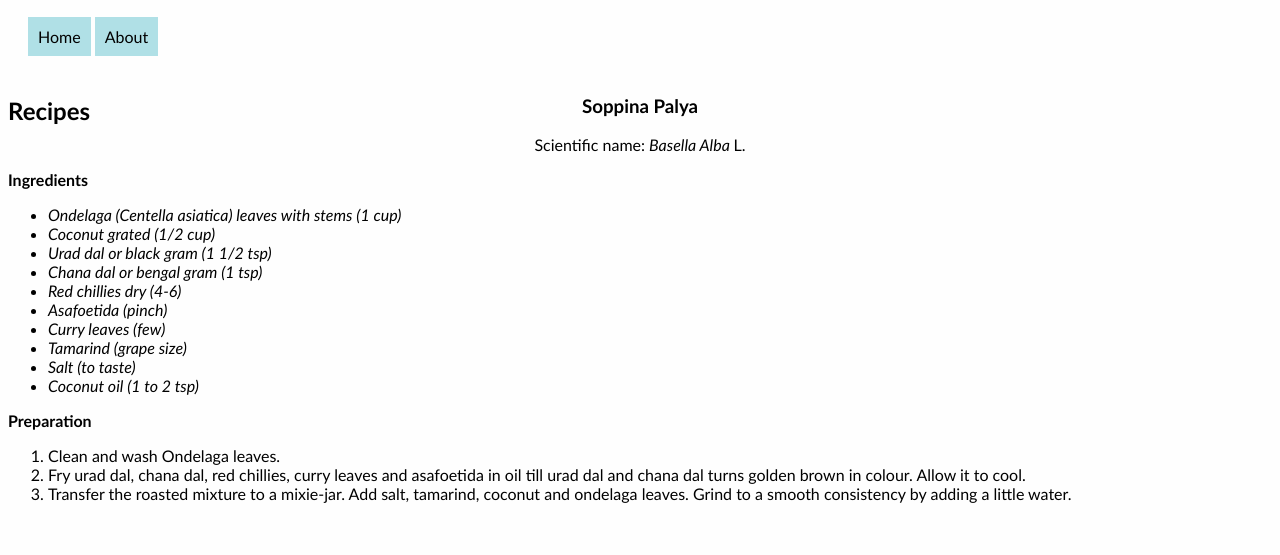
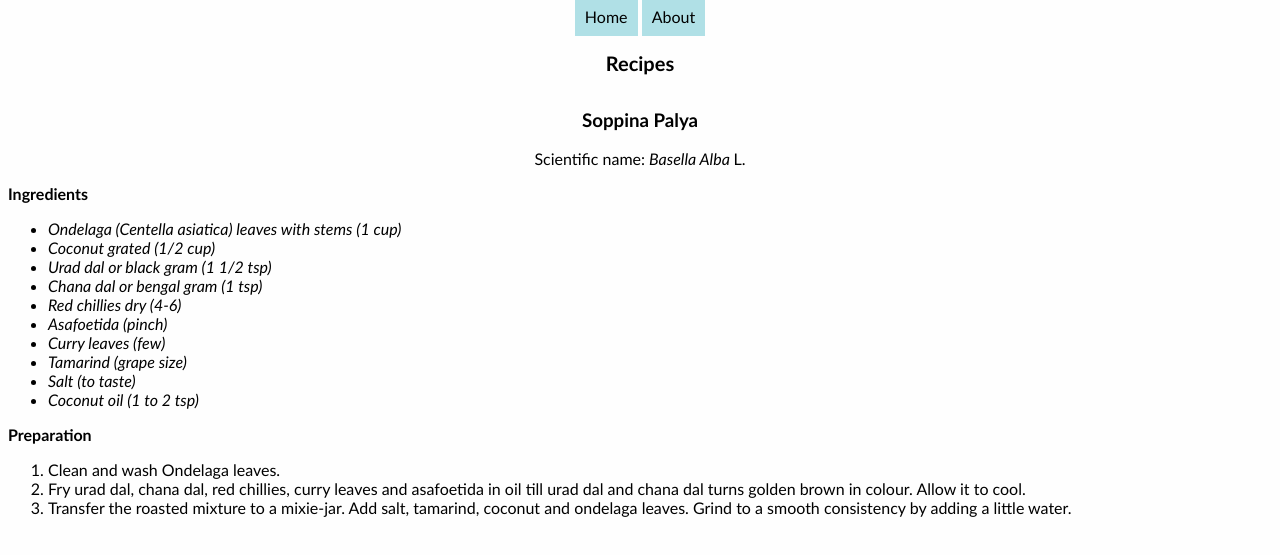
Before and after one commit to sktkv/odin-recipes, a plain HTML site: page soppina_pallya.html in a window 1280 px wide. Shown: the part 61-616 px from the top of the page. Drawn offline with Linux system fonts and the light colour scheme.

Commit message:
centred what needs to be centred.

```diff
--- a/soppina_pallya.html
+++ b/soppina_pallya.html
@@ -25,7 +25,7 @@
     </div>
 
     <!-- page heading, uniform style and different content across all pages-->
-    <div class = "midheading"> <h2> Recipes </h2> </div>
+    <div class = "midheading"> Recipes </div>
 
 
         <!-- content-->
--- a/stylefile.css
+++ b/stylefile.css
@@ -38,9 +38,10 @@
 
 /* Navigation Design*/
 .navigation{
-    display:inline-block;
-    z-index:10;
-    margin: 20px;
+    display:block;
+    width:20%;
+    margin: auto;
+    text-align:center;
 }
 
 .nav_butn{
@@ -71,9 +72,11 @@
 
 /*Heading designs*/
 .midheading{
+    padding:15px;
     text-align: center;
     margin:0 auto;
-    position:absolute;
+    font-size:20px;
+    font-weight: bold;
 
 }
 
```
Also changed, not shown: index.html (+0 -2 lines).
